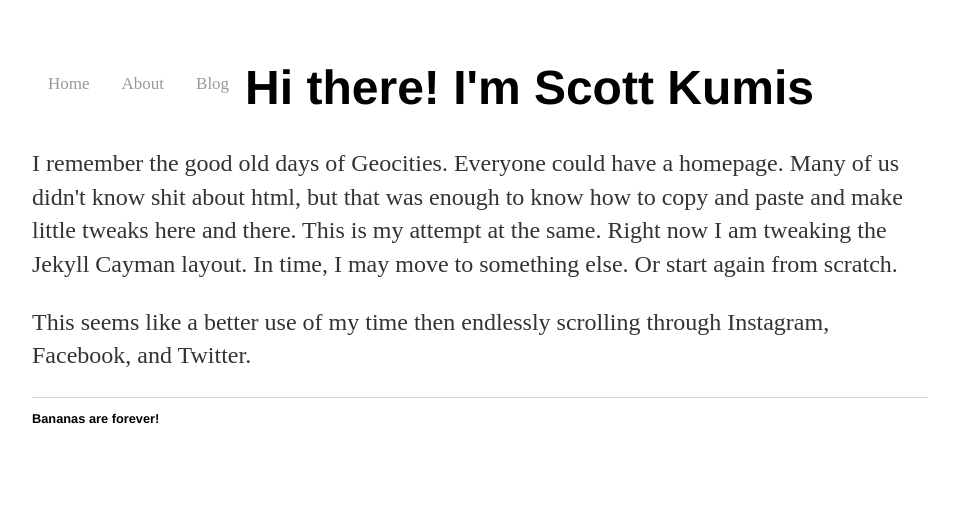
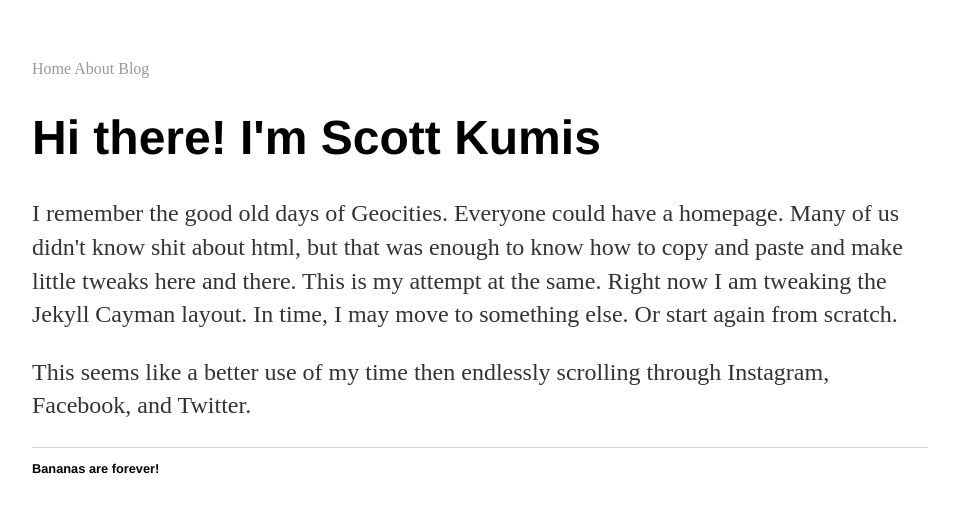
Before and after one commit to scottsimuk22/scottsimuk22.github.io, a Jekyll site: the page built from index.html, in a window 1280 px wide. Shown: the top 513 px of the page, without its empty margins (160-1119 px from the left). Built offline with Jekyll 4.4.1, drawn with Linux system fonts in a browser that asks for light colours.

Commit message:
Update main.css

```diff
--- a/css/main.css
+++ b/css/main.css
@@ -1,51 +1,34 @@
-
-/* Style the links inside the navigation bar */
-.topnav a {
-    float: left;
-    color: ##333;
-    text-align: center;
-    padding: 14px 16px;
-    text-decoration: none;
-    font-size: 17px;
-}
 
 body {
     margin: 60px auto;
     width: 70%;
 }
-
-footer ul {
+nav ul, footer ul {
     font-family:'Helvetica', 'Arial', 'Sans-Serif';
     padding: 0px;
     list-style: none;
     font-weight: bold;
 }
-
-footer ul li {
+nav ul li, footer ul li {
     display: inline;
     margin-right: 20px;
 }
-
 a {
     text-decoration: none;
     color: #999;
 }
-
 a:hover {
     text-decoration: underline;
 }
-
 h1 {
     font-size: 3em;
     font-family:'Helvetica', 'Arial', 'Sans-Serif';
 }
-
 p {
     font-size: 1.5em;
     line-height: 1.4em;
     color: #333;
 }
-
 footer {
     border-top: 1px solid #d5d5d5;
     font-size: .8em;
```
